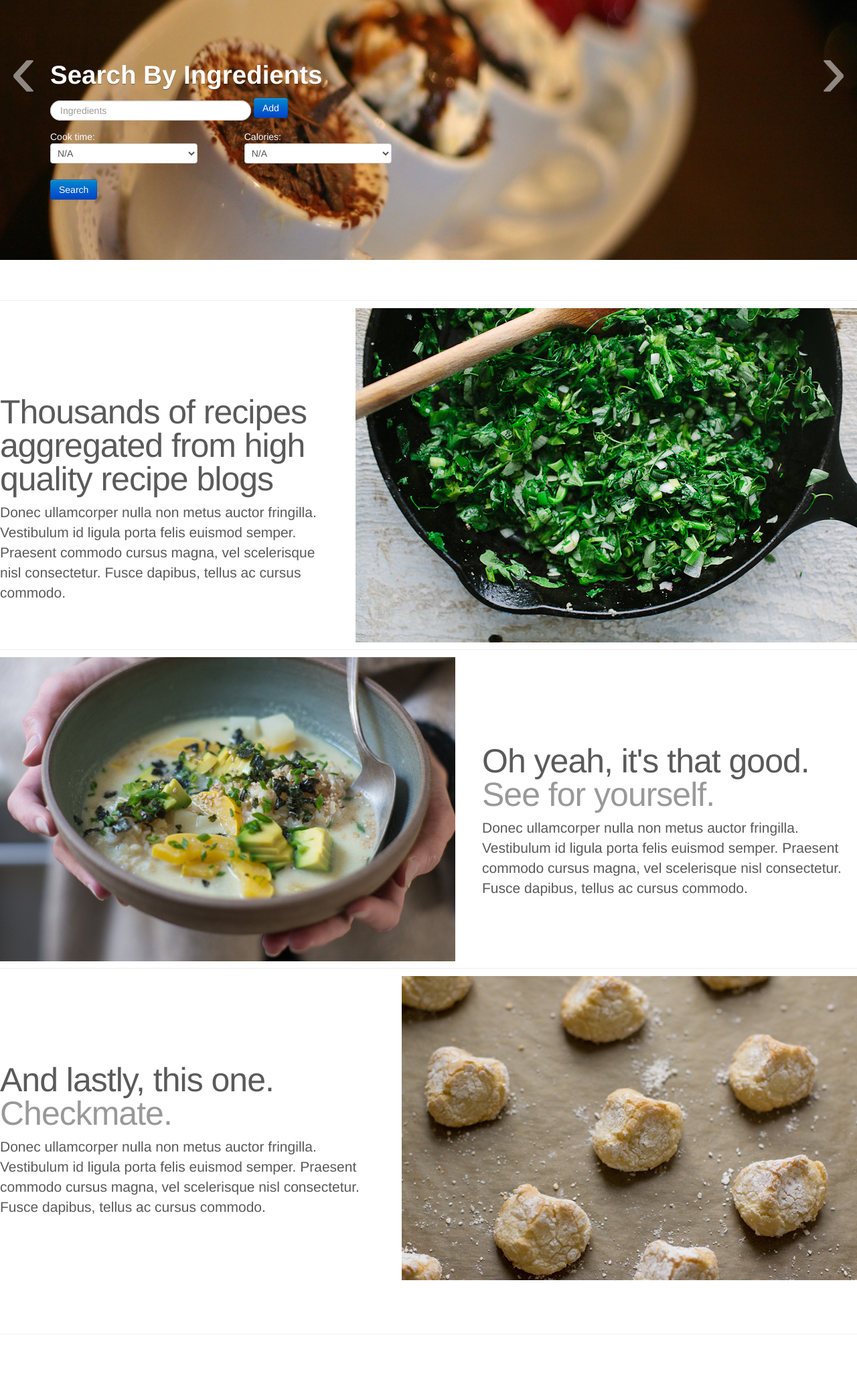
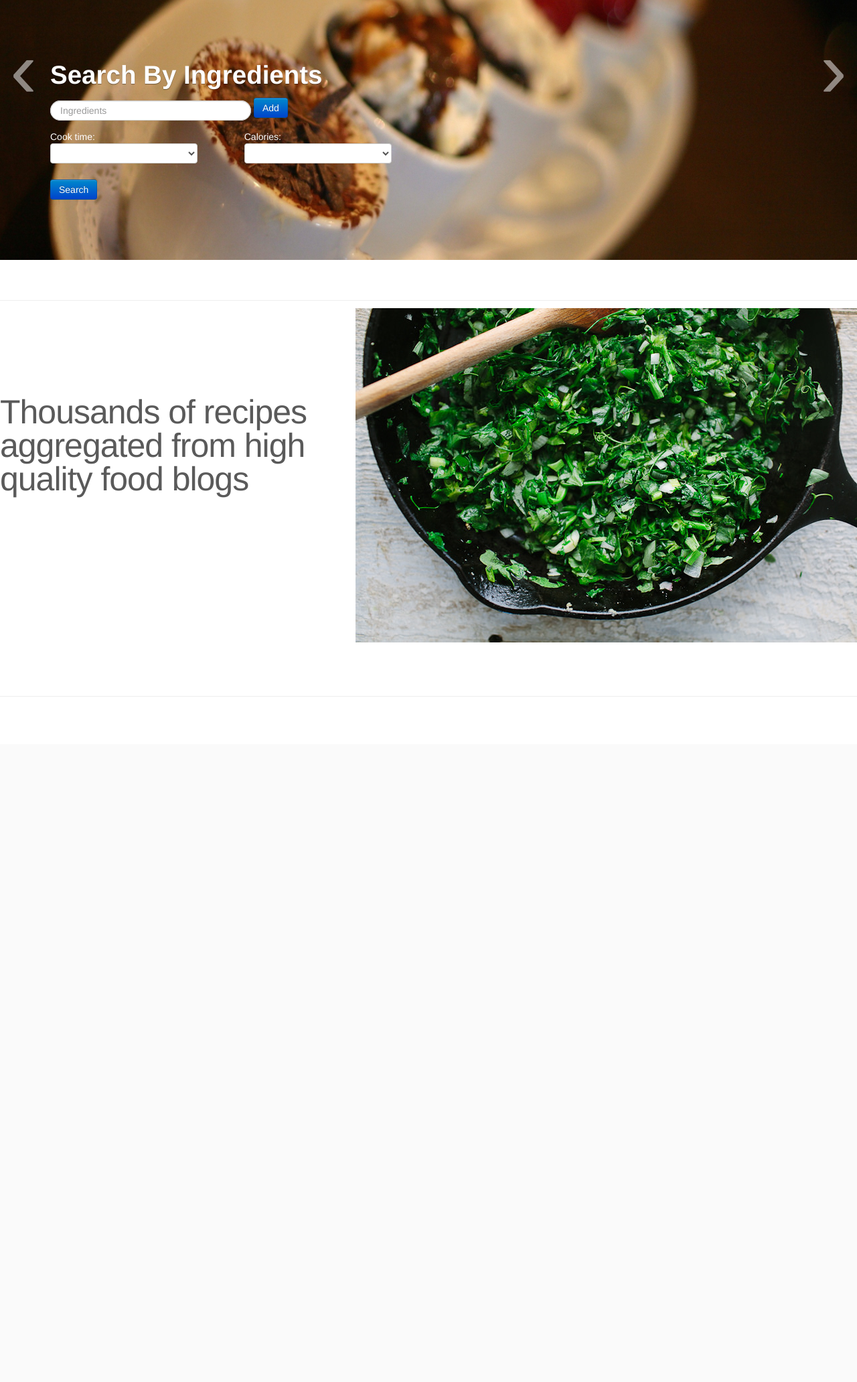
Before and after one commit to Oliver022/BestRecipe, a Django app: template templates/index.html in a window 1280 px wide. Shown: the part 112-2175 px from the top of the page at 67% size. After the commit the page ends 1071 px from the top, so only its background shows below. Run offline with Django 3.2, Linux system fonts and the light colour scheme; the template is opened without the code that fills it, so the values that code supplies are empty; some libraries are stand-ins or nearby versions.

Commit message:
presentation

```diff
--- a/bestrecipe/views.py
+++ b/bestrecipe/views.py
@@ -52,9 +52,9 @@ def recipe(request):
     recipe.nutrition={item:int(recipe.nutrition[item]) for item in recipe.nutrition}
     percent ={item:int(float(recipe.nutrition[item])/float(pdv[item])*100) for item in recipe.nutrition}
     #matches = re.search(r'\.(\w+\.com)',  recipe.URL)
-    temp = re.findall("http://www\.|http://(.*\.\w+)/|$",recipe.URL,re.I)
+    temp = re.findall("http://w*\.*([^/]*\.\w+)(/|$)",recipe.URL,re.I)
     if temp:
-        domain=temp[0]
+        domain=temp[0][0]
     else:
         domain="None"
     #domain = matches.group(1);
--- a/templates/index.html
+++ b/templates/index.html
@@ -87,17 +87,19 @@
                         <div class="span3">
                             <p>Cook time: </p>
                             <select data-style="btn-primary" id='cooktime' form="searchform" name="cooktime">
-                              <option value ="10000">N/A</option>
+                              <option value ="0"></option>
                               <option value ="20">Under 30min</option>
                               <option value="30">Under 1hr</option>
-                              <option value="60">Under 2min</option>
+                              <option value="60">Under 2hr</option>
+                              <option value="3600">Under 1day</option>
                             </select>
                         </div>
                         <div class="span3">
                             <p>Calories: </p>
                             <select data-style="btn-primary" id='calorie' form="searchform" name="calorie">
-                              <option value ="10000">N/A</option>
-                              <option value ="900">Under 900</option>
+                              <option value ="0"></option>
+                               <option value ="500">Under 500</option>
+                              <option value ="1000">Under 1000</option>
                               <option value="1500">Under 1500</option>
                               <option value="2000">Under 2000</option>
                             </select>
@@ -111,19 +113,7 @@
           </div>
         </div>
 
-        <div class="item">
-          <img src="/static/img/slide-02.jpg" >
-          <div class="container">
-            <div class="carousel-caption">
-              <h1>Search </h1>
-              <p class="lead">Wen Luo</br>Ao Li</br></br></p>
-              <form class="form-search" action='results'>
-                    <input type="text" id="input2" class="input-xlarge search-query" placeholder="Recipe Name">
-                    <button type="button" onclick="getRecipeJson()" class="btn btn-primary">Search</button>
-              </form>
-            </div>
-          </div>
-        </div>
+
 
       </div>
       <a class="left carousel-control" href="#myCarousel" data-slide="prev">&lsaquo;</a>
@@ -139,25 +129,11 @@
 
       <div class="featurette">
         <img class="featurette-image pull-right" src="/static/img/list-01.jpg">
-        <h2 class="featurette-heading">Thousands of recipes aggregated from high quality recipe blogs <span class="muted"></span></h2>
-        <p class="lead">Donec ullamcorper nulla non metus auctor fringilla. Vestibulum id ligula porta felis euismod semper. Praesent commodo cursus magna, vel scelerisque nisl consectetur. Fusce dapibus, tellus ac cursus commodo.</p>
+        <h2 class="featurette-heading">Thousands of recipes aggregated from high quality food blogs <span class="muted"></span></h2>
+
       </div>
 
-      <hr class="featurette-divider2">
 
-      <div class="featurette">
-        <img class="featurette-image pull-left" src="/static/img/list-02.jpg">
-        <h2 class="featurette-heading">Oh yeah, it's that good. <span class="muted">See for yourself.</span></h2>
-        <p class="lead">Donec ullamcorper nulla non metus auctor fringilla. Vestibulum id ligula porta felis euismod semper. Praesent commodo cursus magna, vel scelerisque nisl consectetur. Fusce dapibus, tellus ac cursus commodo.</p>
-      </div>
-
-      <hr class="featurette-divider2">
-
-      <div class="featurette">
-        <img class="featurette-image pull-right" src="/static/img/list-04.jpg">
-        <h2 class="featurette-heading">And lastly, this one. <span class="muted">Checkmate.</span></h2>
-        <p class="lead">Donec ullamcorper nulla non metus auctor fringilla. Vestibulum id ligula porta felis euismod semper. Praesent commodo cursus magna, vel scelerisque nisl consectetur. Fusce dapibus, tellus ac cursus commodo.</p>
-      </div>
 
       <hr class="featurette-divider1">
 
--- a/templates/recipe.html
+++ b/templates/recipe.html
@@ -72,7 +72,7 @@
           <h2 class="featurette-heading">{{recipe.title}}</h2>
       <div class="row">
       <div class="span6">
-      <h4 class="muted"> Approximately ready in {{recipe.cooktime}}&nbsp;{{timeunit}}&nbsp;<a href="{{recipe.URL}}">(Blog from {{domain}})</a></h4>
+      <h4 class="muted"> Approximately ready in {{recipe.cooktime}}&nbsp;{{timeunit}}&nbsp;<a href="{{recipe.URL}}" "OpenInNewTab(this.href);">(Blog from {{domain}})</a></h4>
       <img src="{{recipe.img}}" width="500px" height="500px">
       </div>
       <div class="span5">
--- a/templates/results.html
+++ b/templates/results.html
@@ -101,7 +101,7 @@ function addOrUpdateUrlParam(name, value)
                 <li><a href="#contact">Contact</a></li>
                 <!-- Read about Bootstrap dropdowns at http://twbs.github.com/bootstrap/javascript.html#dropdowns -->
                 <li class="dropdown">
-                  <a href="#" class="dropdown-toggle" data-toggle="dropdown">Dropdown <b class="caret"></b></a>
+                  <a href="#" class="dropdown-toggle" data-toggle="dropdown">My Recipes<b class="caret"></b></a>
                   <ul class="dropdown-menu">
                     <li><a href="#">Action</a></li>
                     <li><a href="#">Another action</a></li>
@@ -128,7 +128,7 @@ function addOrUpdateUrlParam(name, value)
       <div style="margin:0px 0px 0px 100px">
       <ul class="thumbnails" id="showResults">
       {% for result in results %}
-          <li class="span4"><div class="thumbnail thumbcontainer"><a href="./recipe?index={{result.id}}"><center><img class="img-circle" src='{{ result.img }}'/></center><h4>{{ result.title }}</h4></a><p>
+          <li class="span4"><div class="thumbnail thumbcontainer"><a href="./recipe?index={{result.id}}" ><center><img class="img-circle" src='{{ result.img }}'/></center><h4>{{ result.title }}</h4></a><p>
           {% for line in result.summary %}
               {{line|ellipses:100}}</br>
           {% endfor %}</p>
```
Also changed, not shown: 7 other files.
